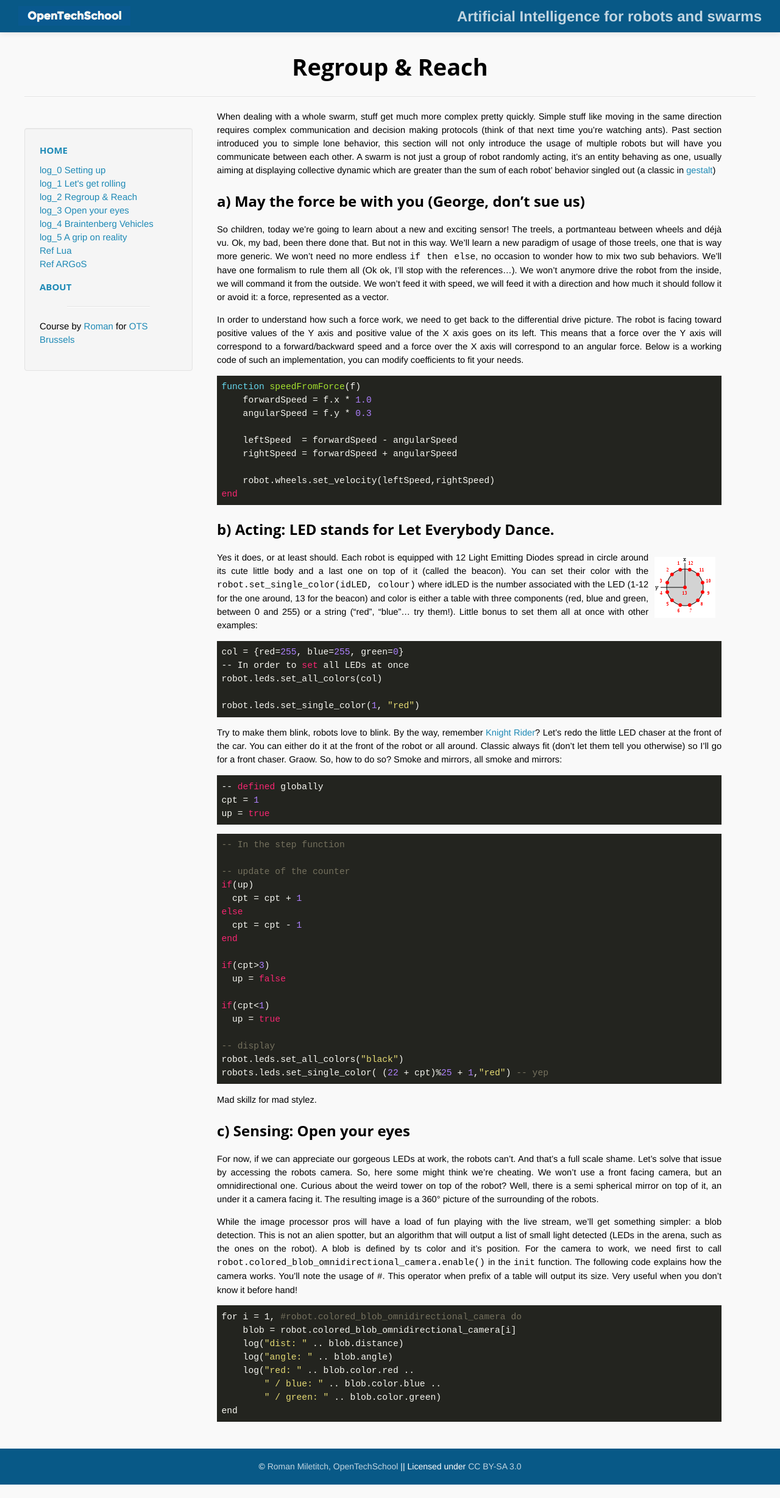
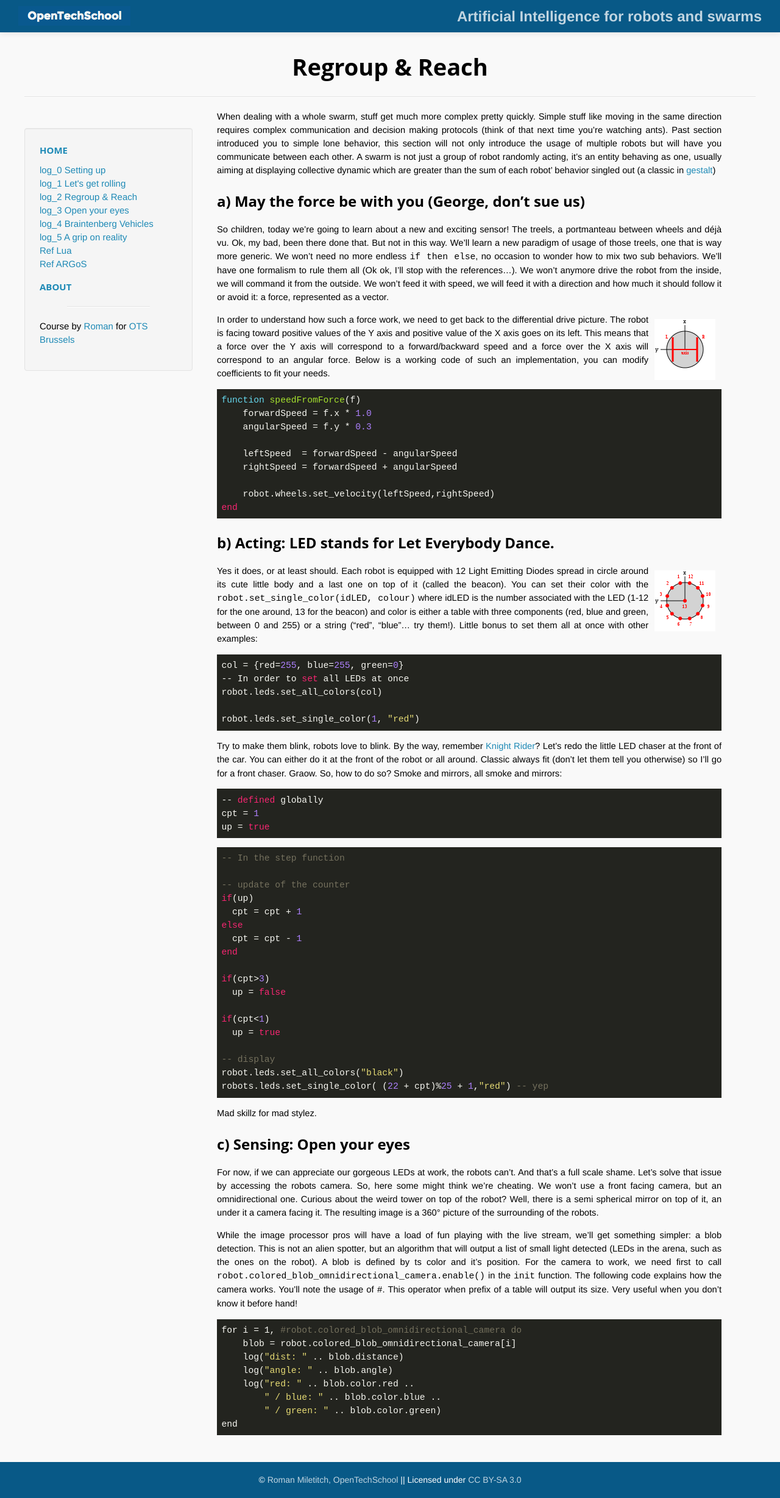
Before and after one commit to OpenTechSchool-Brussels/AI-for-robots-and-swarms, a Jekyll site: the page built from regroup-and-reach.markdown, in a window 1280 px wide. Shown: the whole page at 61% size. Built offline with Jekyll 4.4.1, drawn with Linux system fonts in a browser that asks for light colours; Markdown is read by kramdown in place of the engine named in the settings; before the commit the page ends 2434 px from its top, so only the background shows below that.

Commit message:
Update regroup-and-reach.markdown

````diff
--- a/regroup-and-reach.markdown
+++ b/regroup-and-reach.markdown
@@ -9,6 +9,8 @@ When dealing with a whole swarm, stuff get much more complex pretty quickly. Sim
 ##a) May the force be with you (George, don't sue us)
 So children, today we're going to learn about a new and exciting sensor! The treels, a portmanteau between wheels and déjà vu. Ok, my bad, been there done that. But not in this way. We'll learn a new paradigm of usage of those treels, one that is way more generic. We won't need no more endless `if then else`, no occasion to wonder how to mix two sub behaviors. We'll have one formalism to rule them all (Ok ok, I'll stop with the references...). We won't anymore drive the robot from the inside, we will command it from the outside. We won't feed it with speed, we will feed it with a direction and how much it should follow it or avoid it: a force, represented as a vector.
 
+
+<img src="./assets/robot_wheels.png" alt="picture of the differential drive" style="float:right; margin:10px;">
 In order to understand how such a force work, we need to get back to the differential drive picture. The robot is facing toward positive values of the Y axis and positive value of the X axis goes on its left. This means that a force over the Y axis will correspond to a forward/backward speed and a force over the X axis will correspond to an angular force. Below is a working code of such an implementation, you can modify coefficients to fit your needs.
 
 ```lua
````
